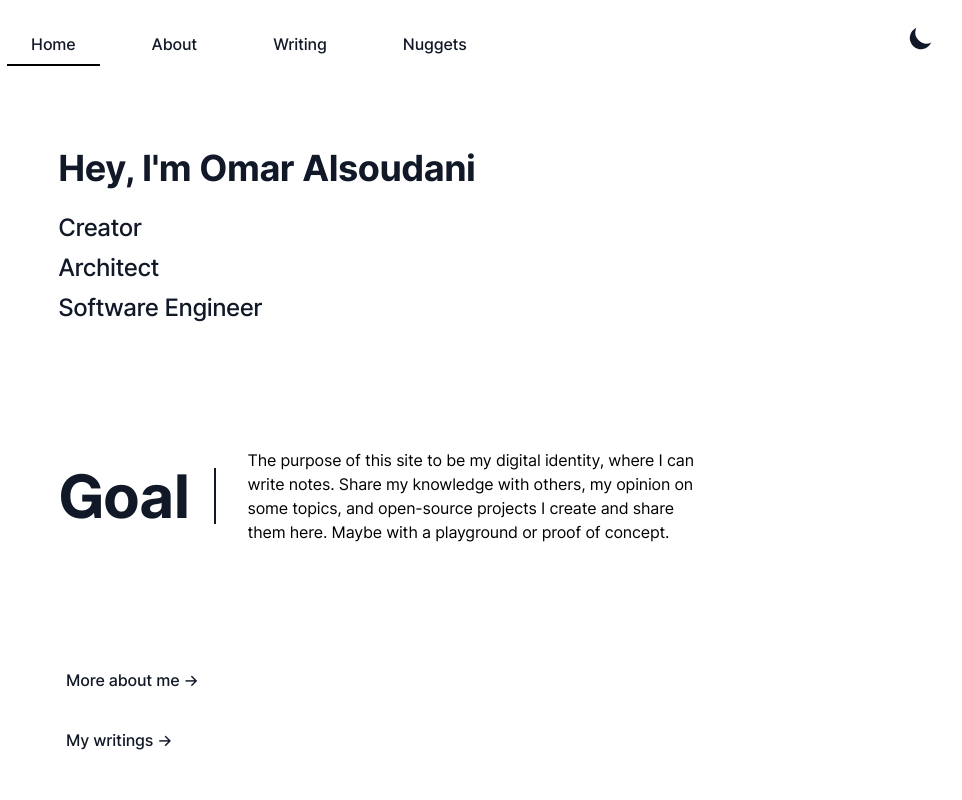
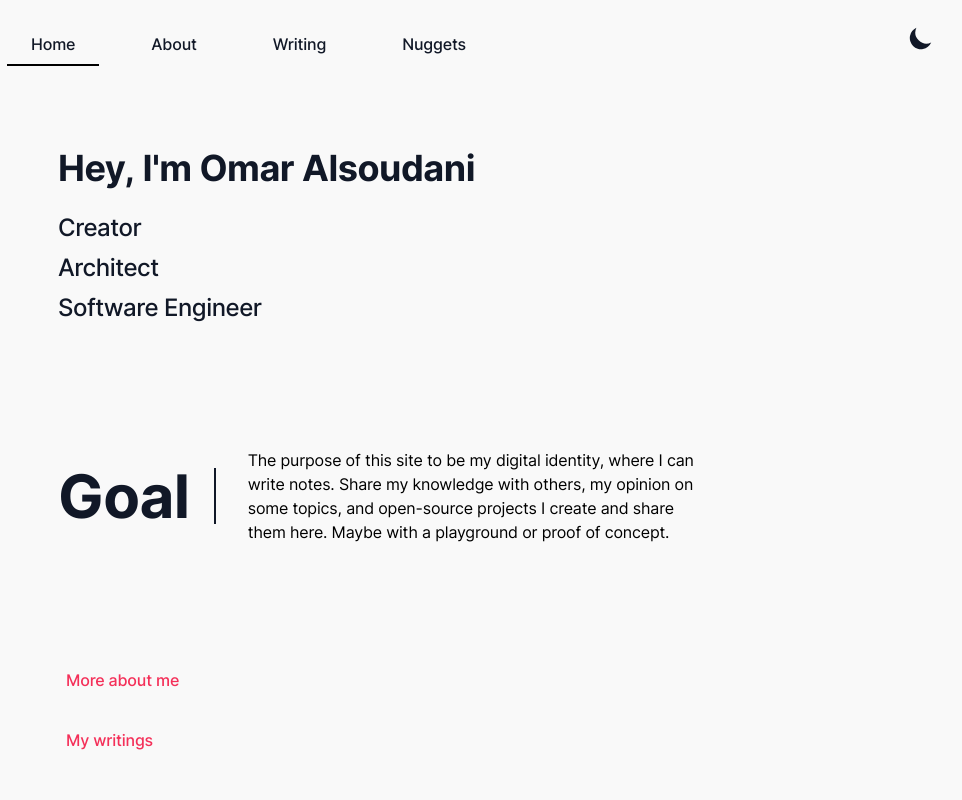
Before and after one commit to omaralsoudanii/mkreg.dev, a Next.js app: page / in a window 1280 px wide. Shown: the top 800 px of the page, without its empty margins (257-1219 px from the left). Built offline with nearby package versions, Linux system fonts and the light colour scheme; no server answers; what @tailwindcss/typography, tailwindcss-line-clamp would draw is missing.

Commit message:
adjust contrast

```diff
--- a/next.config.js
+++ b/next.config.js
@@ -2,6 +2,10 @@ module.exports = {
   future: {
     webpack5: true,
     strictPostcssConfiguration: true,
+  },
+  experimental: {
+    turboMode: true,
+    optimizeFonts: false,
   },
   compress: process.env.NODE_ENV === 'development',
   webpack: (config, { dev, isServer }) => {
--- a/src/components/Posts/List/index.tsx
+++ b/src/components/Posts/List/index.tsx
@@ -23,7 +23,7 @@ export default function PostsList({ posts, href }) {
 
       <Link href={`${frontMatter.page ? '' : href}/${frontMatter.slug}`}>
         <a className="link-unstyled">
-          <p className="text-tertiary text-base !my-0">Read more &rarr; </p>
+          <p className="text-link text-base !my-0">Read more</p>
         </a>
       </Link>
     </div>
--- a/src/components/Posts/Post/index.tsx
+++ b/src/components/Posts/Post/index.tsx
@@ -23,34 +23,53 @@ export default function Post({ children, frontMatter }) {
         id="skip"
         className="w-full mx-auto mt-6 mb-16 prose dark:prose-dark lg:prose-lg max-w-prose"
       >
-        <h1 className="!pb-4 !pt-0 !mt-0 !mb-1 text-center title-heading">
+        <header>
+          <h1 className="!py-0 !mb-16 text-center title-heading !mt-2">
             {frontMatter.title}
           </h1>
-        <div className="grid grid-cols-1 mt-1 !mb-8 !py-2 lg:grid-cols-1">
-          <div className="flex flex-wrap">
-            {frontMatter.tags.map((t: string) => (
-              <p key={t} className="pr-2 !my-0 !py-1">
-                <Link href={`/tags/${slugify(t)}`}>
-                  <a className="text-link">{t}</a>
-                </Link>
-              </p>
-            ))}
-          </div>
-          <div className="flex flex-row justify-between mt-4">
-            <p className="px-0 !my-1 !py-1 text-tertiary">
+        </header>
+        <div className="flex flex-row justify-between my-0">
+          <p className="px-0 !my-1 text-[0.9rem] lg:text-base !py-1 text-tertiary">
             {`${dayjs(new Date(frontMatter.date)).format('MMMM DD, YYYY')}`}
           </p>
           {frontMatter.lastmod && (
-              <p className="px-0 !my-1 !py-1 text-tertiary">
+            <p className="px-0 !my-1 text-[0.9rem] lg:text-base !py-1 text-tertiary">
               {`Updated ${dayjs(new Date(frontMatter.lastmod)).format(
                 'MMMM DD, YYYY'
               )}`}
             </p>
           )}
         </div>
+        <div className="mx-auto mt-6">{children}</div>
+      </article>
+      <div className="w-full mx-auto !my-0 prose dark:prose-dark lg:prose-lg max-w-prose">
+        <h3 className="text-primary !py-0 !my-1">Writings with similar tags</h3>
+        <ul className="!mt-0 !mb-6">
+          {frontMatter.tags.map((t: string) => (
+            <li key={t}>
+              <Link href={`/tags/${slugify(t)}`}>
+                <a className="text-link text-[0.9rem] inline w-auto lg:text-base">
+                  {t}
+                </a>
+              </Link>
+            </li>
+          ))}
+        </ul>
+
+        <div className="flex flex-col w-auto mx-auto mt-4 space-y-2 align-baseline">
+          <p>
+            <Link href="/writings">
+              <a className="link-unstyled"> Browse all Writings</a>
+            </Link>
+          </p>
+
+          <p>
+            <Link href="/tags">
+              <a className="link-unstyled"> Browse by Tags</a>
+            </Link>
+          </p>
         </div>
-        <div className="mx-auto mt-8">{children}</div>
-      </article>
+      </div>
     </React.Fragment>
   )
 }
--- a/src/pages/_document.tsx
+++ b/src/pages/_document.tsx
@@ -17,6 +17,13 @@ export default class MyDocument extends Document {
     return (
       <Html lang="en">
         <Head>
+          <link
+            rel="preload"
+            href="/static/fonts/inter-var-latin.woff2"
+            as="font"
+            type="font/woff2"
+            crossOrigin="anonymous"
+          />
           <link
             rel="alternate"
             type="application/rss+xml"
@@ -53,7 +60,7 @@ export default class MyDocument extends Document {
           <meta name="msapplication-config" content="/meta/browserconfig.xml" />
           <meta name="theme-color" content="#161b22" />
         </Head>
-        <body className="text-black bg-white dark:bg-dark dark:text-white">
+        <body className="text-black bg-light dark:bg-dark dark:text-white">
           <Main />
           <NextScript />
         </body>
--- a/src/pages/index.tsx
+++ b/src/pages/index.tsx
@@ -37,12 +37,12 @@ const Home = () => {
 
         <p className="text-left !px-2  py-2 lg:py-4 !my-1">
           <Link href="/about">
-            <a className="inline w-auto link-unstyled">More about me &rarr;</a>
+            <a className="inline w-auto text-link">More about me</a>
           </Link>
         </p>
         <p className="text-left !px-2 py-2 lg:py-4 !my-1">
           <Link href="/writing">
-            <a className="inline w-auto link-unstyled">My writings &rarr;</a>
+            <a className="inline w-auto text-link">My writings</a>
           </Link>
         </p>
       </Container>
--- a/src/styles/base.css
+++ b/src/styles/base.css
@@ -2,22 +2,8 @@
 
 @supports (font-variation-settings: normal) {
   html {
-    @apply antialiased font-inter-var;
+    @apply antialiased;
     min-width: 360px;
     letter-spacing: -0.011rem;
-    text-rendering: optimizeLegibility;
-    font-variant: common-ligatures contextual;
-    font-feature-settings: 'cv01', 'cv10', 'ss01', 'kern', 'liga', 'rlig',
-       'calt', 'clig', 'ccmp', 'cpsp';
   }
 }
-
-@supports not (font-variation-settings: normal) {
-  html {
-    @apply antialiased font-inter;
-    min-width: 360px;
-    letter-spacing: -0.011rem;
-    text-rendering: optimizeLegibility;
-    font-variant: common-ligatures contextual;
-  }
-}
--- a/src/styles/custom.css
+++ b/src/styles/custom.css
@@ -39,18 +39,18 @@
   }
 
   .header-sm {
-    @apply sticky top-0 z-10 w-full py-2 bg-gray-100 border-b border-gray-700 dark:border-gray-300 dark:border-opacity-30 border-opacity-20 bg-opacity-70 dark:bg-gray-900 dark:bg-opacity-70 filter-blur;
+    @apply sticky top-0 z-10 w-full py-2 border-b border-gray-700 bg-light dark:border-gray-300 dark:border-opacity-30 border-opacity-20 bg-opacity-70 dark:bg-dark dark:bg-opacity-70 filter-blur;
   }
 
   @supports not (backdrop-filter: none) {
     .filter-blur,
     .filter-saturate,
     .filter-grayscale {
-      @apply filter-none backdrop-filter-none;
+      @apply filter-none backdrop-filter-none !important;
     }
 
     .header-sm {
-      @apply bg-opacity-100 dark:bg-opacity-100;
+      @apply bg-opacity-100 dark:bg-opacity-100 !important;
     }
   }
 
@@ -117,11 +117,11 @@
   }
 
   .text-link {
-    @apply font-medium !text-rose-600 dark:!text-rose-400 lg:text-link-transition !important;
+    @apply font-medium !text-rose-500 dark:!text-rose-400 lg:text-link-transition !important;
   }
 
   .text-link-transition:hover {
-    @apply lg:shadow-rose-600 lg:dark:shadow-rose-400;
+    @apply lg:shadow-rose-500 lg:dark:shadow-rose-400;
     transition: box-shadow 100ms ease 0s;
   }
 
--- a/src/styles/fonts.css
+++ b/src/styles/fonts.css
@@ -1,4 +1,5 @@
-@font-face {
+/** full support for Inter but this is too heavy to load, will keep it in case I switch later
+/* @font-face {
   font-family: 'Inter';
   font-style: normal;
   font-weight: 100;
@@ -168,4 +169,16 @@
   font-style: italic;
   font-named-instance: 'Italic';
   src: url(/static/fonts/Inter-italic.var.woff2) format('woff2');
+} */
+
+/** Inter variable with only latin roman (to load pages quickly, see top note) **/
+@font-face {
+  font-family: 'Inter';
+  font-style: normal;
+  font-weight: 100 900;
+  font-display: optional;
+  src: url(/static/fonts/inter-var-latin.woff2) format('woff2');
+  unicode-range: U+0000-00FF, U+0131, U+0152-0153, U+02BB-02BC, U+02C6, U+02DA,
+    U+02DC, U+2000-206F, U+2074, U+20AC, U+2122, U+2191, U+2193, U+2212, U+2215,
+    U+FEFF, U+FFFD;
 }
--- a/tailwind.config.js
+++ b/tailwind.config.js
@@ -40,25 +40,26 @@ module.exports = {
           'Courier New',
           'monospace',
         ],
-        inter: ['Inter', ...fontFamily.sans],
-        'inter-var': ['"Inter var"', ...fontFamily.sans],
+        sans: ['Inter', ...fontFamily.sans],
       },
       boxShadow: {
         white: '0px 2px 0px #fff',
         black: '0px 2px 0px #000',
-        'rose-600': '0px 2px 0px #E11D48',
+        'rose-500': '0px 2px 0px #F43059',
         'rose-400': '0px 2px 0px #FB7185',
       },
       colors: {
-        'gray-700': '#333',
+        'gray-700': 'rgb(51, 51, 51)',
         rose: colors.rose,
-        dark: 'rgb(13, 17, 23)',
-        // dark: 'rgb(22, 27, 34)',
+        'rose-500': 'rgb(244, 48, 89)',
+        // dark: 'rgb(13, 17, 23)',
+        dark: 'rgb(22, 27, 34)',
+        light: 'rgb(249, 249, 249)',
       },
       typography: (theme) => ({
         DEFAULT: {
           css: {
-            color: '#333',
+            color: 'rgb(51, 51, 51)',
             h1: {
               color: theme('colors.gray.900'),
               fontWeight: theme('fontWeight.bold'),
@@ -74,37 +75,6 @@ module.exports = {
             a: {
               textDecoration: 'none',
             },
-            ol: {
-              li: {
-                '&:before': {
-                  color: '#333',
-                },
-              },
-            },
-            ul: {
-              li: {
-                '&:before': {
-                  backgroundColor: theme('colors.gray.300'),
-                },
-              },
-            },
-            strong: {
-              color: theme('colors.gray.900'),
-              fontWeight: theme('fontWeight.bold'),
-            },
-            thead: {
-              color: '#333',
-              borderBottomColor: theme('colors.gray.300'),
-            },
-            tbody: {
-              tr: {
-                borderBottomColor: theme('colors.gray.300'),
-              },
-            },
-            blockquote: {
-              color: '#333',
-              borderLeftColor: theme('colors.gray.300'),
-            },
             'blockquote p:first-of-type::before': false,
             'blockquote p:last-of-type::after': false,
           },
@@ -112,38 +82,30 @@ module.exports = {
         dark: {
           css: {
             color: theme('colors.gray.300'),
-            'h1,h2,h3,h4,h5,h6': {
+            'h1,h2,h3,h4,h5,h6,strong': {
               color: theme('colors.gray.100'),
-            },
-            a: {
-              textDecoration: 'none',
             },
             ol: {
               li: {
-                '&:before': { color: theme('colors.gray.300') },
+                '&:before': { color: theme('colors.gray.500') },
               },
             },
             ul: {
               li: {
-                '&:before': { backgroundColor: theme('colors.gray.300') },
+                '&:before': { backgroundColor: theme('colors.gray.500') },
               },
-            },
-            strong: {
-              color: theme('colors.gray.100'),
-              fontWeight: theme('fontWeight.bold'),
             },
             tbody: {
               tr: {
-                borderBottomColor: '#333',
+                borderBottomColor: theme('colors.gray.700'),
               },
             },
             thead: {
-              color: theme('colors.gray.300'),
-              borderBottomColor: '#333',
+              color: theme('colors.gray.100'),
             },
             blockquote: {
               color: theme('colors.gray.300'),
-              borderLeftColor: '#333',
+              borderLeftColor: theme('colors.gray.700'),
             },
           },
         },
@@ -174,7 +136,7 @@ module.exports = {
           'scroll-margin-top': '5em',
         },
         '.scroll-spacing-lg': {
-          'scroll-margin-top': '2em',
+          'scroll-margin-top': '3em',
         },
       }
 
```
Also changed, not shown: public/static/fonts/inter-var-latin.woff2 (added). Lines whose indentation alone changed are shown as unchanged.
